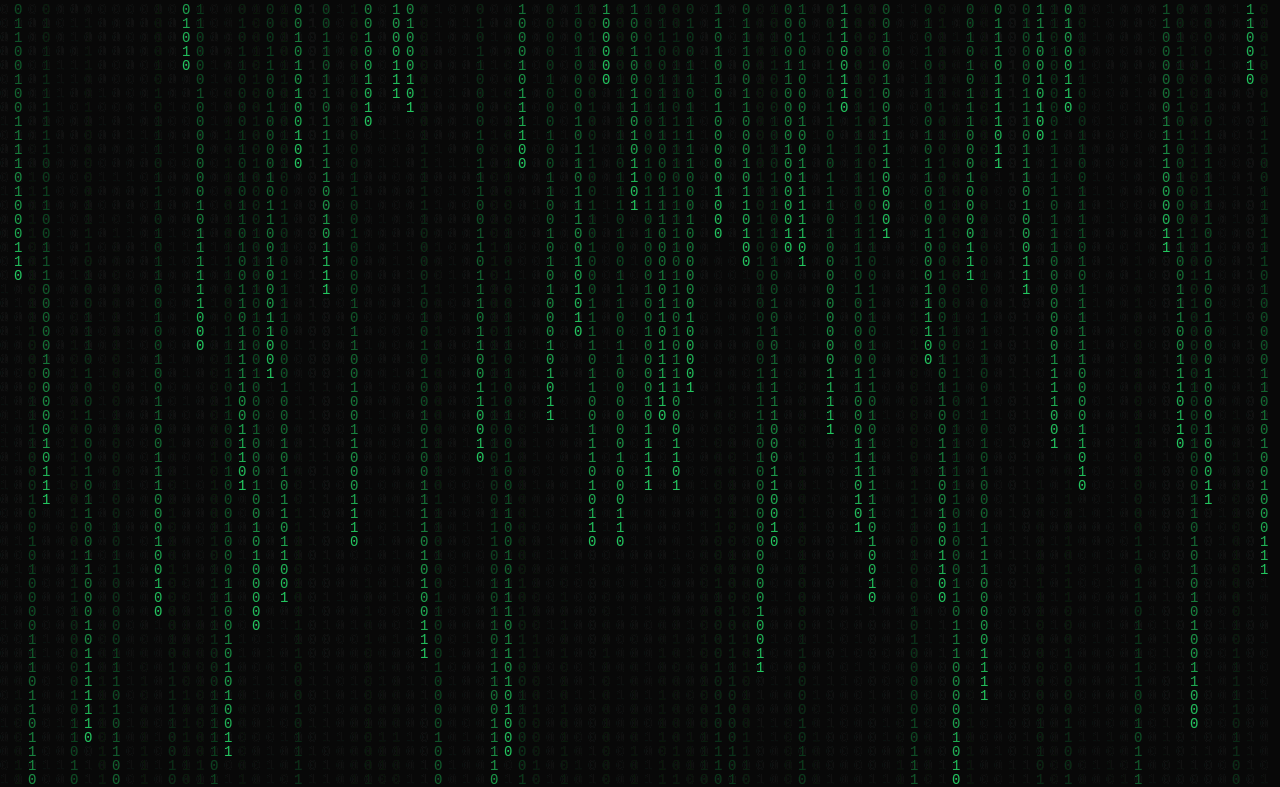
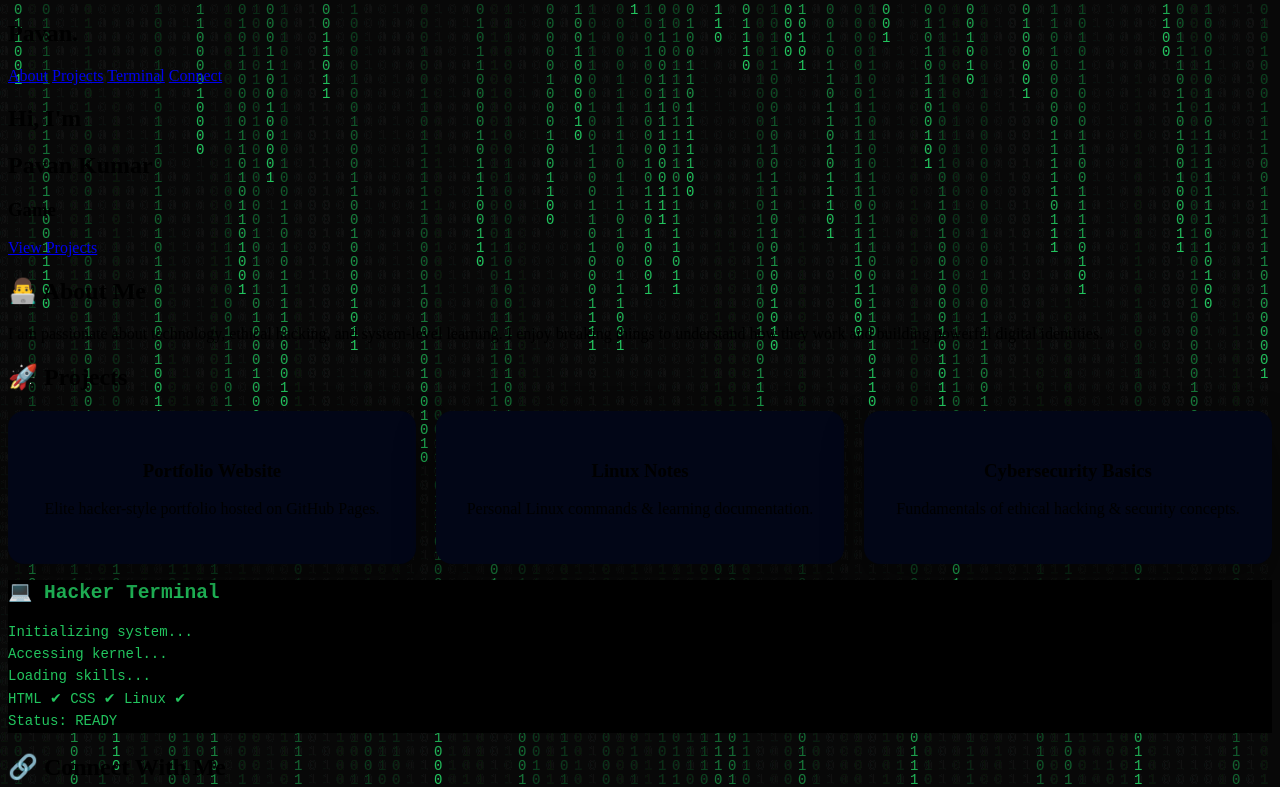
Before and after one commit to PavanShetty123/portfolio-website, a plain HTML site: page index.html in a window 1280 px wide. Shown: the top 787 px of the page. Drawn offline with Linux system fonts and the light colour scheme.

Commit message:
Update style.css

```diff
--- a/style.css
+++ b/style.css
@@ -1,150 +1,43 @@
-* {
-  margin: 0;
-  padding: 0;
-  box-sizing: border-box;
-  font-family: 'Segoe UI', sans-serif;
+/* MATRIX */
+#matrix {
+  position: fixed;
+  inset: 0;
+  z-index: -2;
 }
 
-body {
-  color: #e5e7eb;
-  overflow-x: hidden;
+/* PROJECTS */
+.projects {
+  display: grid;
+  grid-template-columns: repeat(auto-fit, minmax(200px,1fr));
+  gap: 20px;
 }
 
-/* BACKGROUND */
-.bg {
-  position: fixed;
-  inset: 0;
-  background: linear-gradient(120deg, #020617, #0f172a, #020617);
-  background-size: 400% 400%;
-  animation: bgMove 15s ease infinite;
-  z-index: -1;
+.project-card {
+  background: #020617;
+  padding: 30px;
+  border-radius: 16px;
+  text-align: center;
+  box-shadow: 0 20px 40px rgba(0,0,0,0.4);
+  transition: transform 0.3s, box-shadow 0.3s;
 }
 
-@keyframes bgMove {
-  0% { background-position: 0% 50%; }
-  50% { background-position: 100% 50%; }
-  100% { background-position: 0% 50%; }
+.project-card:hover {
+  box-shadow: 0 30px 60px rgba(34,197,94,0.4);
 }
 
-/* NAV */
-nav {
-  display: flex;
-  justify-content: space-between;
-  padding: 25px 40px;
+/* TERMINAL */
+.terminal {
+  background: #000;
+  color: #22c55e;
+  font-family: monospace;
 }
 
-nav h1 {
-  color: #22c55e;
+#terminal-text {
+  font-size: 14px;
+  line-height: 1.6;
 }
 
-nav h1 span {
-  color: #38bdf8;
+/* 3D TILT */
+.project-card {
+  transform-style: preserve-3d;
 }
-
-nav a {
-  margin-left: 25px;
-  text-decoration: none;
-  color: #cbd5f5;
-}
-
-nav a:hover {
-  color: #22c55e;
-}
-
-/* HERO */
-.hero {
-  height: 90vh;
-  display: flex;
-  flex-direction: column;
-  justify-content: center;
-  align-items: center;
-  text-align: center;
-}
-
-.hero h1 {
-  font-size: 4rem;
-  color: #22c55e;
-}
-
-.hero h3 {
-  margin: 15px 0;
-  color: #38bdf8;
-}
-
-.btn {
-  margin-top: 20px;
-  padding: 14px 34px;
-  border-radius: 30px;
-  border: 1px solid #22c55e;
-  color: #22c55e;
-  text-decoration: none;
-}
-
-.btn:hover {
-  background: #22c55e;
-  color: #020617;
-}
-
-/* GLASS SECTIONS */
-.glass {
-  max-width: 900px;
-  margin: 60px auto;
-  padding: 40px;
-  background: rgba(255,255,255,0.05);
-  backdrop-filter: blur(15px);
-  border-radius: 20px;
-  box-shadow: 0 0 30px rgba(34,197,94,0.15);
-}
-
-.glass h2 {
-  color: #38bdf8;
-  margin-bottom: 15px;
-}
-
-/* SKILLS */
-.skills {
-  display: grid;
-  grid-template-columns: repeat(auto-fit, minmax(120px,1fr));
-  gap: 15px;
-}
-
-.skills span {
-  padding: 12px;
-  background: #020617;
-  border-left: 4px solid #22c55e;
-  text-align: center;
-}
-
-/* LINKS */
-.links a {
-  display: inline-block;
-  margin-right: 20px;
-  padding: 10px 24px;
-  border: 1px solid #38bdf8;
-  color: #38bdf8;
-  text-decoration: none;
-}
-
-.links a:hover {
-  background: #38bdf8;
-  color: #020617;
-}
-
-/* REVEAL */
-.reveal {
-  opacity: 0;
-  transform: translateY(60px);
-  transition: 1s ease;
-}
-
-.reveal.active {
-  opacity: 1;
-  transform: translateY(0);
-}
-
-/* FOOTER */
-footer {
-  text-align: center;
-  padding: 30px;
-  color: #64748b;
-}
```
